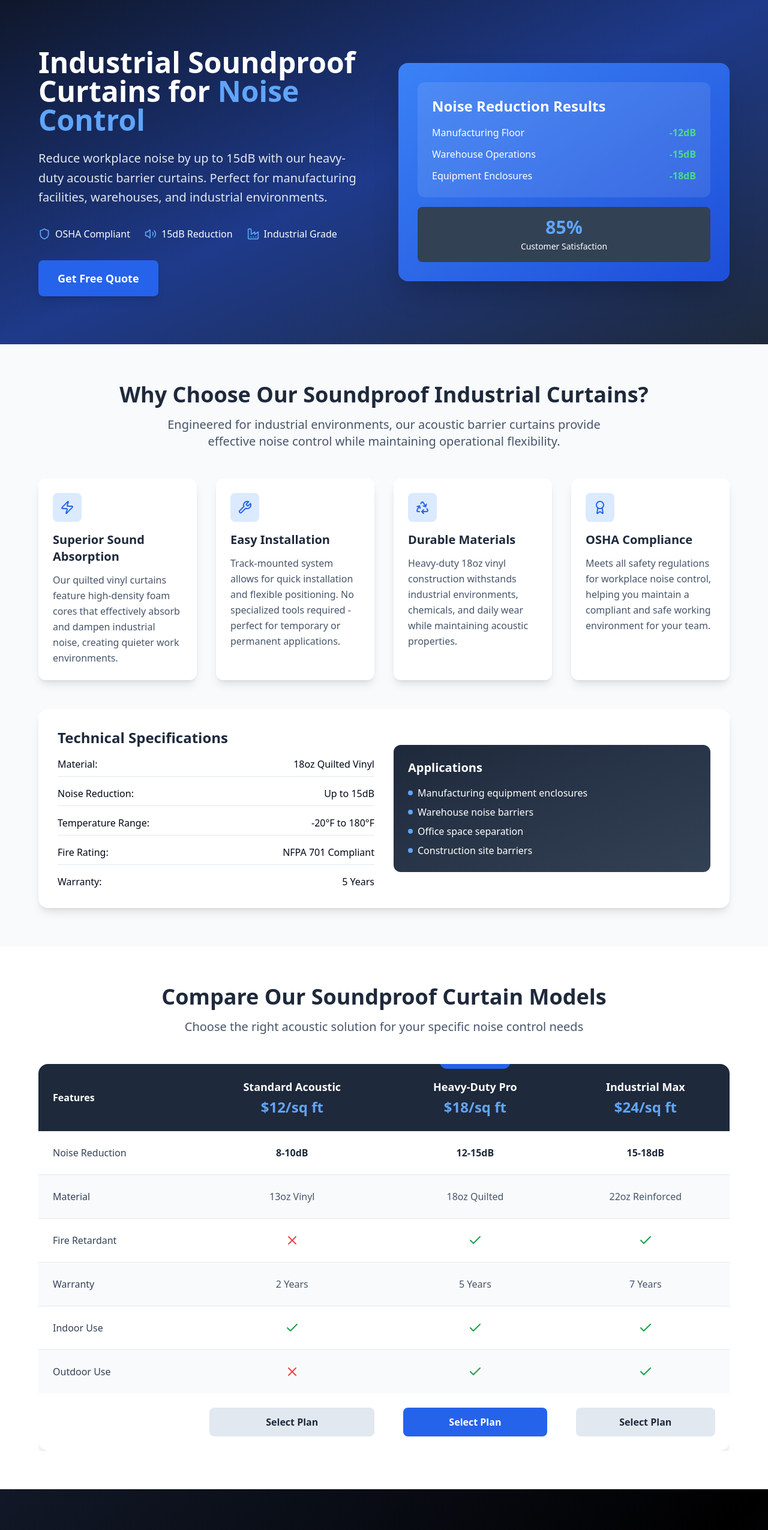
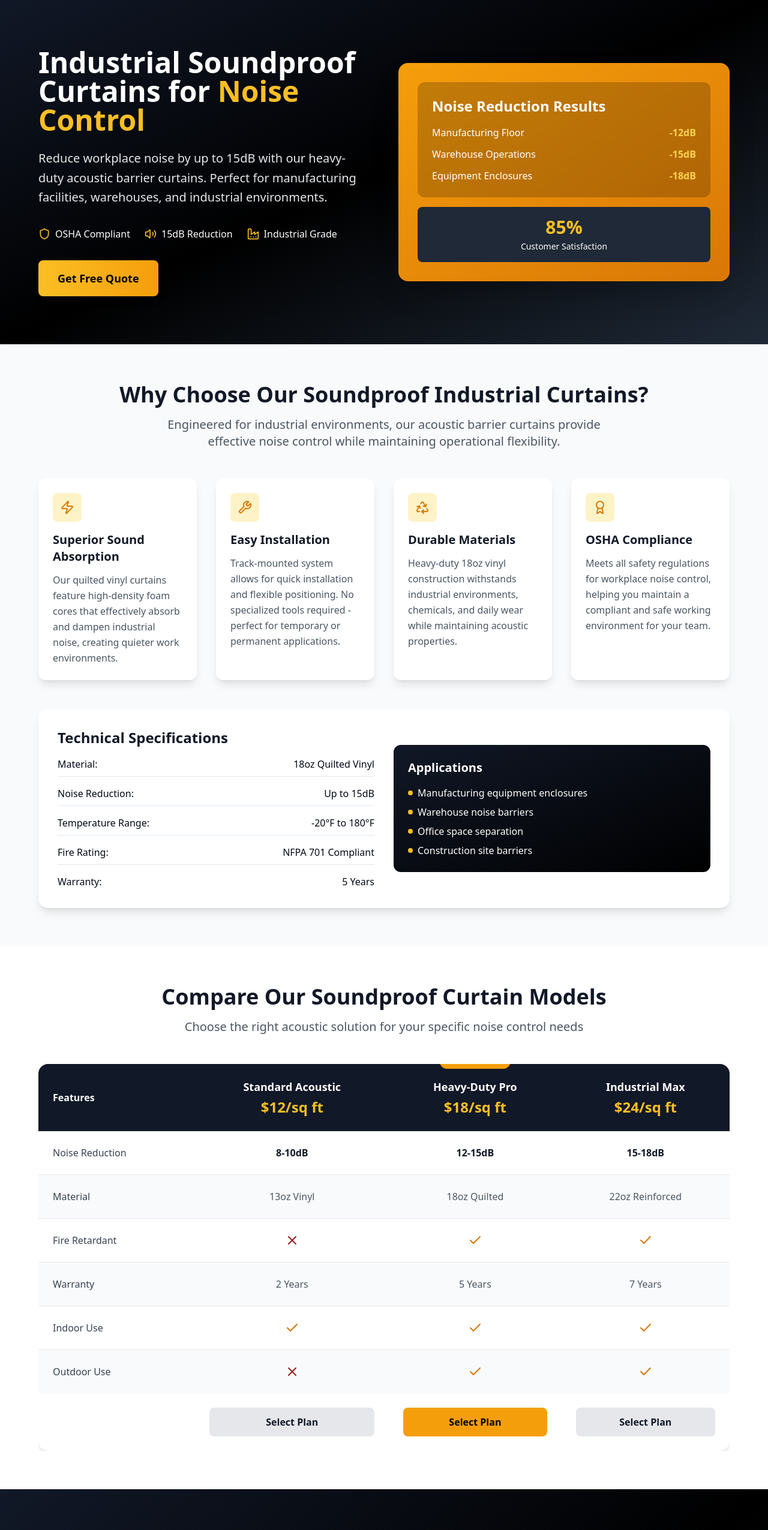
Before and after one commit to CreativeAniwithAni/curtain-craft-canvas, a React (Vite) app: page / in a window 1280 px wide. Shown: the top 2551 px of the page at 60% size. Built offline with nearby package versions, Linux system fonts and the light colour scheme.

Commit message:
Apply new color palette to project
Update the color scheme across the entire project to match the new palette.

```diff
--- a/src/components/ComparisonTable.tsx
+++ b/src/components/ComparisonTable.tsx
@@ -41,85 +41,85 @@ const ComparisonTable = () => {
     <section className="py-16 px-4 bg-white">
       <div className="max-w-6xl mx-auto">
         <div className="text-center mb-12">
-          <h2 className="text-3xl md:text-4xl font-bold text-slate-800 mb-4">
+          <h2 className="text-3xl md:text-4xl font-bold text-gray-900 mb-4">
             Compare Our Soundproof Curtain Models
           </h2>
-          <p className="text-xl text-slate-600">
+          <p className="text-xl text-gray-600">
             Choose the right acoustic solution for your specific noise control needs
           </p>
         </div>
 
         <div className="overflow-x-auto">
           <table className="w-full bg-white rounded-2xl shadow-lg overflow-hidden">
-            <thead className="bg-slate-800 text-white">
+            <thead className="bg-gray-900 text-white">
               <tr>
                 <th className="text-left p-6 font-semibold">Features</th>
                 {products.map((product, index) => (
                   <th key={index} className="text-center p-6 relative">
                     {product.popular && (
-                      <div className="absolute -top-4 left-1/2 transform -translate-x-1/2 bg-blue-600 text-white px-3 py-1 rounded-full text-xs font-bold">
+                      <div className="absolute -top-4 left-1/2 transform -translate-x-1/2 bg-yellow-500 text-black px-3 py-1 rounded-full text-xs font-bold">
                         MOST POPULAR
                       </div>
                     )}
                     <div className="font-bold text-lg">{product.name}</div>
-                    <div className="text-blue-400 text-2xl font-bold mt-1">{product.price}</div>
+                    <div className="text-yellow-400 text-2xl font-bold mt-1">{product.price}</div>
                   </th>
                 ))}
               </tr>
             </thead>
             <tbody>
-              <tr className="border-b border-slate-200">
-                <td className="p-6 font-medium text-slate-700">Noise Reduction</td>
+              <tr className="border-b border-gray-200">
+                <td className="p-6 font-medium text-gray-700">Noise Reduction</td>
                 {products.map((product, index) => (
-                  <td key={index} className="p-6 text-center font-semibold text-slate-800">
+                  <td key={index} className="p-6 text-center font-semibold text-gray-900">
                     {product.reduction}
                   </td>
                 ))}
               </tr>
-              <tr className="bg-slate-50 border-b border-slate-200">
-                <td className="p-6 font-medium text-slate-700">Material</td>
+              <tr className="bg-gray-50 border-b border-gray-200">
+                <td className="p-6 font-medium text-gray-700">Material</td>
                 {products.map((product, index) => (
-                  <td key={index} className="p-6 text-center text-slate-600">
+                  <td key={index} className="p-6 text-center text-gray-600">
                     {product.material}
                   </td>
                 ))}
               </tr>
-              <tr className="border-b border-slate-200">
-                <td className="p-6 font-medium text-slate-700">Fire Retardant</td>
+              <tr className="border-b border-gray-200">
+                <td className="p-6 font-medium text-gray-700">Fire Retardant</td>
                 {products.map((product, index) => (
                   <td key={index} className="p-6 text-center">
                     {product.fire ? (
-                      <Check className="w-6 h-6 text-green-600 mx-auto" />
+                      <Check className="w-6 h-6 text-yellow-600 mx-auto" />
                     ) : (
-                      <X className="w-6 h-6 text-red-500 mx-auto" />
+                      <X className="w-6 h-6 text-red-800 mx-auto" />
                     )}
                   </td>
                 ))}
               </tr>
-              <tr className="bg-slate-50 border-b border-slate-200">
-                <td className="p-6 font-medium text-slate-700">Warranty</td>
+              <tr className="bg-gray-50 border-b border-gray-200">
+                <td className="p-6 font-medium text-gray-700">Warranty</td>
                 {products.map((product, index) => (
-                  <td key={index} className="p-6 text-center text-slate-600">
+                  <td key={index} className="p-6 text-center text-gray-600">
                     {product.warranty}
                   </td>
                 ))}
               </tr>
-              <tr className="border-b border-slate-200">
-                <td className="p-6 font-medium text-slate-700">Indoor Use</td>
+              <tr className="border-b border-gray-200">
+                <td className="p-6 font-medium text-gray-700">Indoor Use</td>
                 {products.map((product, index) => (
                   <td key={index} className="p-6 text-center">
-                    <Check className="w-6 h-6 text-green-600 mx-auto" />
+                    <Check className="w-6 h-6 text-yellow-600 mx-auto" />
                   </td>
                 ))}
               </tr>
-              <tr className="bg-slate-50">
-                <td className="p-6 font-medium text-slate-700">Outdoor Use</td>
+              <tr className="bg-gray-50">
+                <td className="p-6 font-medium text-gray-700">Outdoor Use</td>
                 {products.map((product, index) => (
                   <td key={index} className="p-6 text-center">
                     {product.outdoor ? (
-                      <Check className="w-6 h-6 text-green-600 mx-auto" />
+                      <Check className="w-6 h-6 text-yellow-600 mx-auto" />
                     ) : (
-                      <X className="w-6 h-6 text-red-500 mx-auto" />
+                      <X className="w-6 h-6 text-red-800 mx-auto" />
                     )}
                   </td>
                 ))}
@@ -130,8 +130,8 @@ const ComparisonTable = () => {
                   <td key={index} className="p-6 text-center">
                     <button className={`px-6 py-3 rounded-lg font-semibold transition-colors w-full ${
                       product.popular
-                        ? 'bg-blue-600 hover:bg-blue-700 text-white'
-                        : 'bg-slate-200 hover:bg-slate-300 text-slate-800'
+                        ? 'bg-yellow-500 hover:bg-yellow-600 text-black'
+                        : 'bg-gray-200 hover:bg-gray-300 text-gray-900'
                     }`}>
                       Select Plan
                     </button>
--- a/src/components/Hero.tsx
+++ b/src/components/Hero.tsx
@@ -4,57 +4,57 @@ import { Shield, Volume2, Factory } from 'lucide-react';
 
 const Hero = () => {
   return (
-    <section className="bg-gradient-to-br from-slate-900 via-blue-900 to-slate-800 text-white py-20 px-4">
+    <section className="bg-gradient-to-br from-gray-900 via-black to-gray-800 text-white py-20 px-4">
       <div className="max-w-6xl mx-auto">
         <div className="grid lg:grid-cols-2 gap-12 items-center">
           <div>
             <h1 className="text-4xl md:text-5xl font-bold mb-6 leading-tight">
               Industrial Soundproof Curtains for
-              <span className="text-blue-400"> Noise Control</span>
+              <span className="text-yellow-400"> Noise Control</span>
             </h1>
-            <p className="text-xl mb-8 text-slate-200 leading-relaxed">
+            <p className="text-xl mb-8 text-gray-200 leading-relaxed">
               Reduce workplace noise by up to 15dB with our heavy-duty acoustic barrier curtains.
               Perfect for manufacturing facilities, warehouses, and industrial environments.
             </p>
             <div className="flex flex-wrap gap-6 mb-8">
               <div className="flex items-center gap-2">
-                <Shield className="w-5 h-5 text-blue-400" />
+                <Shield className="w-5 h-5 text-yellow-400" />
                 <span>OSHA Compliant</span>
               </div>
               <div className="flex items-center gap-2">
-                <Volume2 className="w-5 h-5 text-blue-400" />
+                <Volume2 className="w-5 h-5 text-yellow-400" />
                 <span>15dB Reduction</span>
               </div>
               <div className="flex items-center gap-2">
-                <Factory className="w-5 h-5 text-blue-400" />
+                <Factory className="w-5 h-5 text-yellow-400" />
                 <span>Industrial Grade</span>
               </div>
             </div>
-            <button className="bg-blue-600 hover:bg-blue-700 text-white px-8 py-4 rounded-lg text-lg font-semibold transition-colors shadow-lg">
+            <button className="bg-gradient-to-r from-yellow-400 to-yellow-500 hover:from-yellow-500 hover:to-yellow-600 text-black px-8 py-4 rounded-lg text-lg font-semibold transition-colors shadow-lg">
               Get Free Quote
             </button>
           </div>
           <div className="relative">
-            <div className="bg-gradient-to-br from-blue-500 to-blue-700 rounded-2xl p-8 shadow-2xl">
-              <div className="bg-white/10 backdrop-blur-sm rounded-xl p-6 mb-4">
+            <div className="bg-gradient-to-br from-yellow-500 to-yellow-600 rounded-2xl p-8 shadow-2xl">
+              <div className="bg-black/20 backdrop-blur-sm rounded-xl p-6 mb-4">
                 <h3 className="text-2xl font-bold mb-4">Noise Reduction Results</h3>
                 <div className="space-y-3">
                   <div className="flex justify-between items-center">
                     <span>Manufacturing Floor</span>
-                    <span className="font-bold text-green-400">-12dB</span>
+                    <span className="font-bold text-yellow-300">-12dB</span>
                   </div>
                   <div className="flex justify-between items-center">
                     <span>Warehouse Operations</span>
-                    <span className="font-bold text-green-400">-15dB</span>
+                    <span className="font-bold text-yellow-300">-15dB</span>
                   </div>
                   <div className="flex justify-between items-center">
                     <span>Equipment Enclosures</span>
-                    <span className="font-bold text-green-400">-18dB</span>
+                    <span className="font-bold text-yellow-300">-18dB</span>
                   </div>
                 </div>
               </div>
-              <div className="bg-slate-700 rounded-lg p-4 text-center">
-                <div className="text-3xl font-bold text-blue-400 mb-1">85%</div>
+              <div className="bg-gray-800 rounded-lg p-4 text-center">
+                <div className="text-3xl font-bold text-yellow-400 mb-1">85%</div>
                 <div className="text-sm">Customer Satisfaction</div>
               </div>
             </div>
--- a/src/components/ProductOverview.tsx
+++ b/src/components/ProductOverview.tsx
@@ -27,13 +27,13 @@ const ProductOverview = () => {
   ];
 
   return (
-    <section className="py-16 px-4 bg-slate-50">
+    <section className="py-16 px-4 bg-gray-50">
       <div className="max-w-6xl mx-auto">
         <div className="text-center mb-12">
-          <h2 className="text-3xl md:text-4xl font-bold text-slate-800 mb-4">
+          <h2 className="text-3xl md:text-4xl font-bold text-gray-900 mb-4">
             Why Choose Our Soundproof Industrial Curtains?
           </h2>
-          <p className="text-xl text-slate-600 max-w-3xl mx-auto">
+          <p className="text-xl text-gray-600 max-w-3xl mx-auto">
             Engineered for industrial environments, our acoustic barrier curtains provide
             effective noise control while maintaining operational flexibility.
           </p>
@@ -42,11 +42,11 @@ const ProductOverview = () => {
         <div className="grid md:grid-cols-2 lg:grid-cols-4 gap-8 mb-12">
           {features.map((feature, index) => (
             <div key={index} className="bg-white rounded-xl p-6 shadow-lg hover:shadow-xl transition-shadow">
-              <div className="bg-blue-100 w-12 h-12 rounded-lg flex items-center justify-center mb-4">
-                <feature.icon className="w-6 h-6 text-blue-600" />
+              <div className="bg-yellow-100 w-12 h-12 rounded-lg flex items-center justify-center mb-4">
+                <feature.icon className="w-6 h-6 text-yellow-600" />
               </div>
-              <h3 className="text-xl font-semibold text-slate-800 mb-3">{feature.title}</h3>
-              <p className="text-slate-600 leading-relaxed">{feature.description}</p>
+              <h3 className="text-xl font-semibold text-gray-900 mb-3">{feature.title}</h3>
+              <p className="text-gray-600 leading-relaxed">{feature.description}</p>
             </div>
           ))}
         </div>
@@ -54,7 +54,7 @@ const ProductOverview = () => {
         <div className="bg-white rounded-2xl p-8 shadow-lg">
           <div className="grid lg:grid-cols-2 gap-8 items-center">
             <div>
-              <h3 className="text-2xl font-bold text-slate-800 mb-4">
+              <h3 className="text-2xl font-bold text-gray-900 mb-4">
                 Technical Specifications
               </h3>
               <div className="space-y-4">
@@ -80,23 +80,23 @@ const ProductOverview = () => {
                 </div>
               </div>
             </div>
-            <div className="bg-gradient-to-br from-slate-800 to-slate-700 rounded-xl p-6 text-white">
+            <div className="bg-gradient-to-br from-gray-900 to-black rounded-xl p-6 text-white">
               <h4 className="text-xl font-bold mb-4">Applications</h4>
               <ul className="space-y-2">
                 <li className="flex items-start gap-2">
-                  <div className="w-2 h-2 bg-blue-400 rounded-full mt-2 flex-shrink-0"></div>
+                  <div className="w-2 h-2 bg-yellow-400 rounded-full mt-2 flex-shrink-0"></div>
                   <span>Manufacturing equipment enclosures</span>
                 </li>
                 <li className="flex items-start gap-2">
-                  <div className="w-2 h-2 bg-blue-400 rounded-full mt-2 flex-shrink-0"></div>
+                  <div className="w-2 h-2 bg-yellow-400 rounded-full mt-2 flex-shrink-0"></div>
                   <span>Warehouse noise barriers</span>
                 </li>
                 <li className="flex items-start gap-2">
-                  <div className="w-2 h-2 bg-blue-400 rounded-full mt-2 flex-shrink-0"></div>
+                  <div className="w-2 h-2 bg-yellow-400 rounded-full mt-2 flex-shrink-0"></div>
                   <span>Office space separation</span>
                 </li>
                 <li className="flex items-start gap-2">
-                  <div className="w-2 h-2 bg-blue-400 rounded-full mt-2 flex-shrink-0"></div>
+                  <div className="w-2 h-2 bg-yellow-400 rounded-full mt-2 flex-shrink-0"></div>
                   <span>Construction site barriers</span>
                 </li>
               </ul>
```
Also changed, not shown: src/components/Benefits.tsx (+20 -20 lines), src/components/CTA.tsx (+33 -33 lines), src/components/FAQ.tsx (+14 -14 lines).
